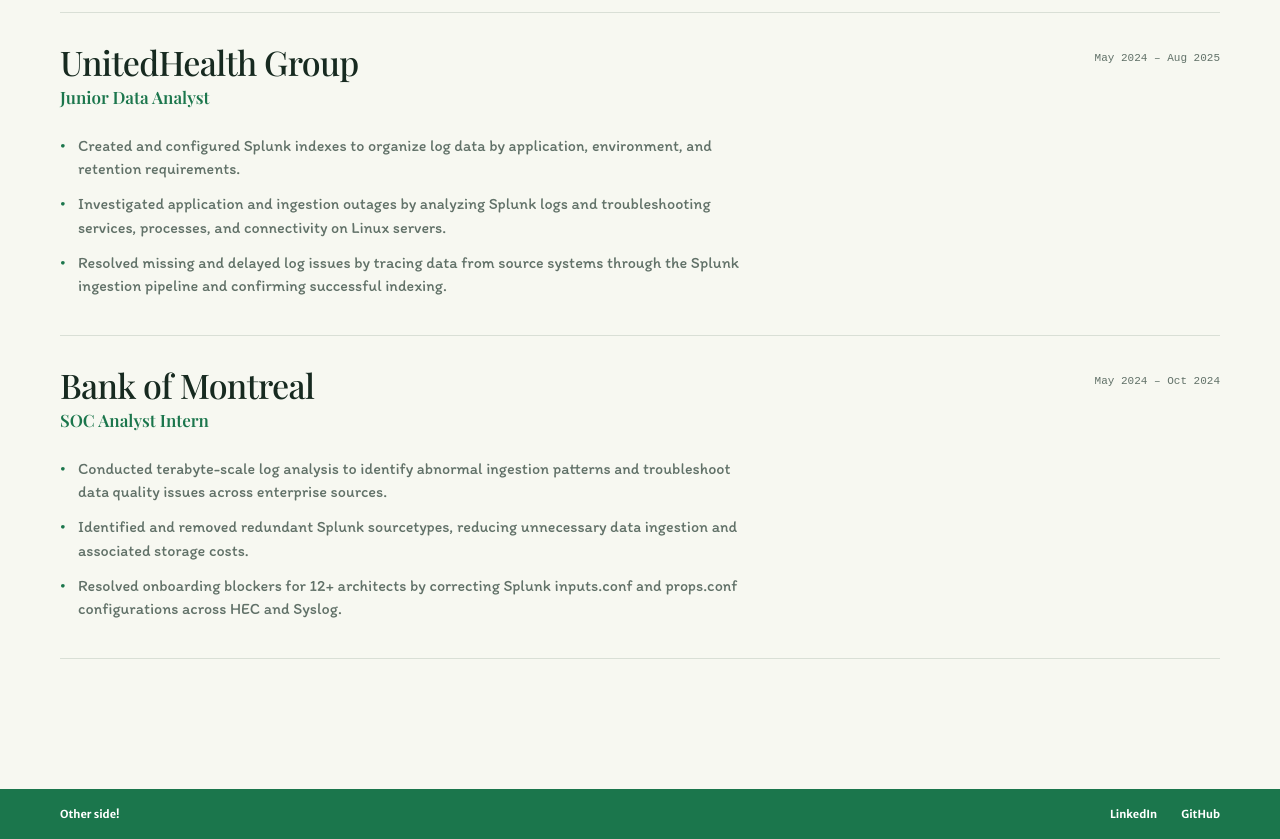
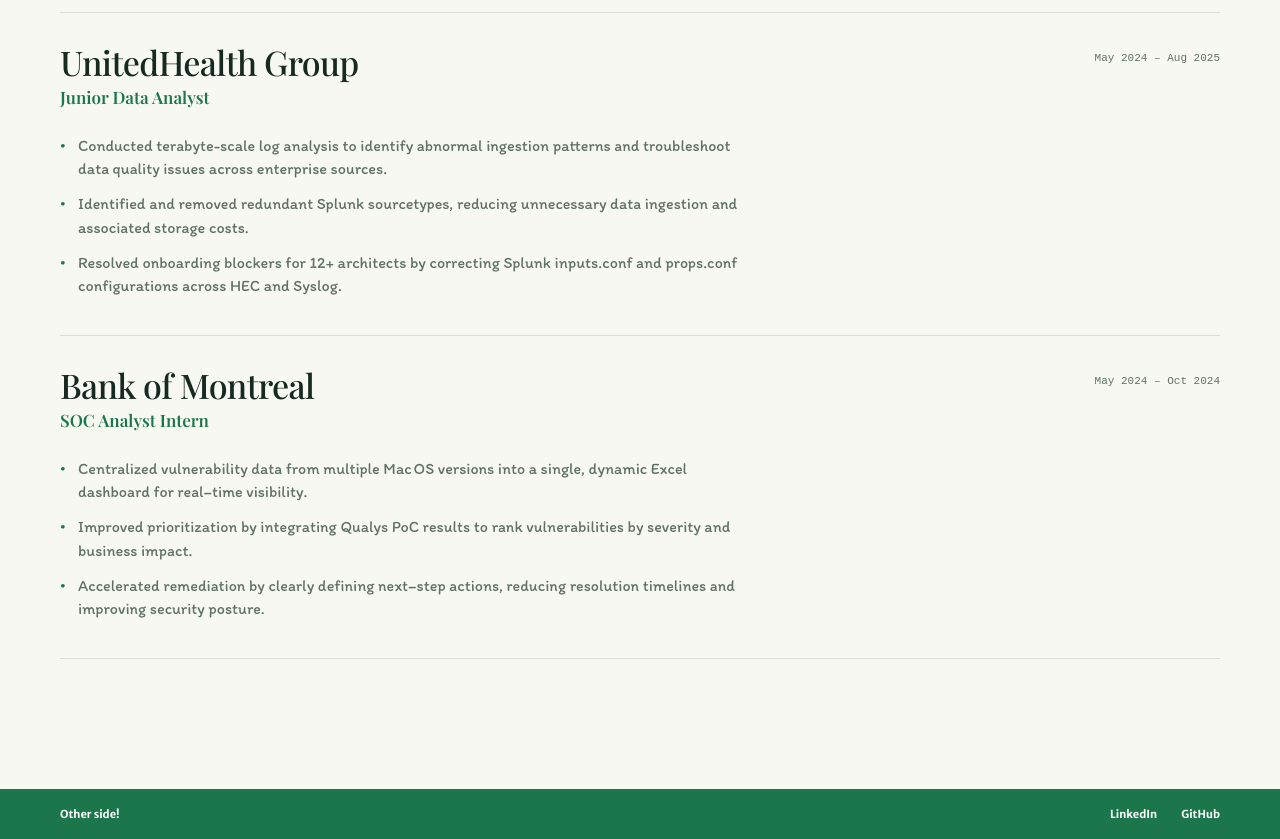
Before and after one commit to Gal865/personal_website, a Next.js app: page /work in a window 1280 px wide. Shown: the part 900-1739 px from the top of the page. Built offline with nearby package versions, Linux system fonts and the light colour scheme.

Commit message:
work correction

```diff
--- a/app/work/page.tsx
+++ b/app/work/page.tsx
@@ -15,9 +15,9 @@
     role: "Junior Data Analyst",
     dates: "May 2024 – Aug 2025",
     highlights: [
-      "Created and configured Splunk indexes to organize log data by application, environment, and retention requirements.",
-      "Investigated application and ingestion outages by analyzing Splunk logs and troubleshooting services, processes, and connectivity on Linux servers.",
-      "Resolved missing and delayed log issues by tracing data from source systems through the Splunk ingestion pipeline and confirming successful indexing.",
+      "Conducted terabyte-scale log analysis to identify abnormal ingestion patterns and troubleshoot data quality issues across enterprise sources.",
+      "Identified and removed redundant Splunk sourcetypes, reducing unnecessary data ingestion and associated storage costs.",
+      "Resolved onboarding blockers for 12+ architects by correcting Splunk inputs.conf and props.conf configurations across HEC and Syslog."
     ],
   },
   {
@@ -25,9 +25,9 @@
     role: "SOC Analyst Intern",
     dates: "May 2024 – Oct 2024",
     highlights: [
-      "Conducted terabyte-scale log analysis to identify abnormal ingestion patterns and troubleshoot data quality issues across enterprise sources.",
-      "Identified and removed redundant Splunk sourcetypes, reducing unnecessary data ingestion and associated storage costs.",
-      "Resolved onboarding blockers for 12+ architects by correcting Splunk inputs.conf and props.conf configurations across HEC and Syslog.",
+      "Centralized vulnerability data from multiple Mac OS versions into a single, dynamic Excel dashboard for real‑time visibility.",
+      "Improved prioritization by integrating Qualys PoC results to rank vulnerabilities by severity and business impact.",
+      "Accelerated remediation by clearly defining next‑step actions, reducing resolution timelines and improving security posture.",
     ],
   },
 ];
```
